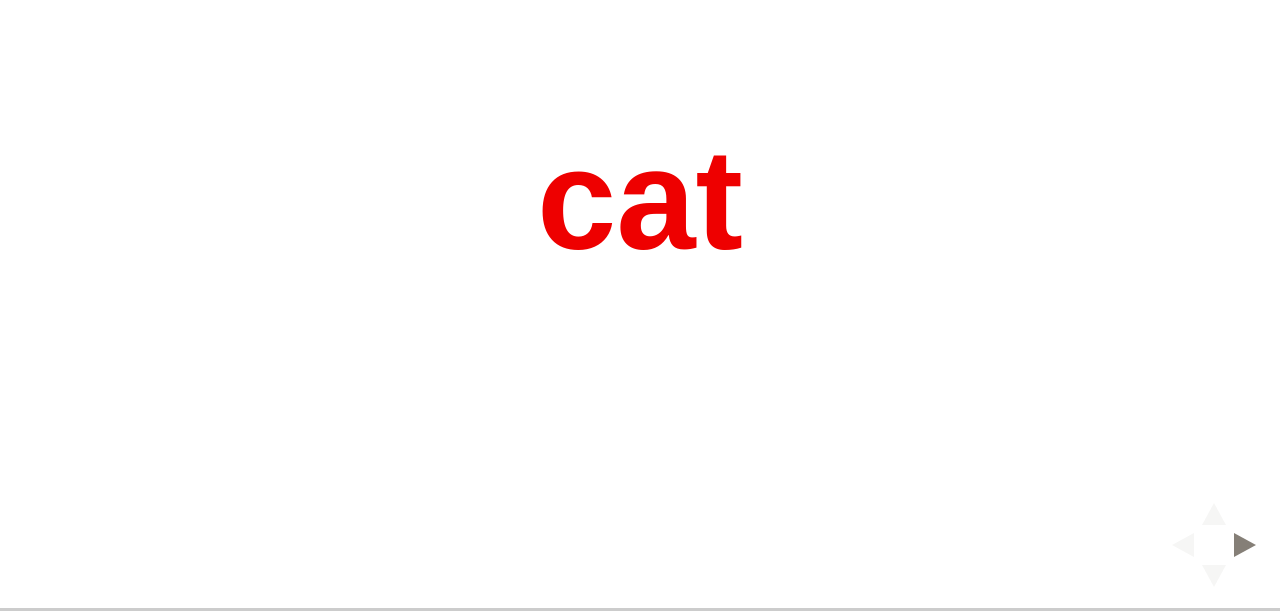
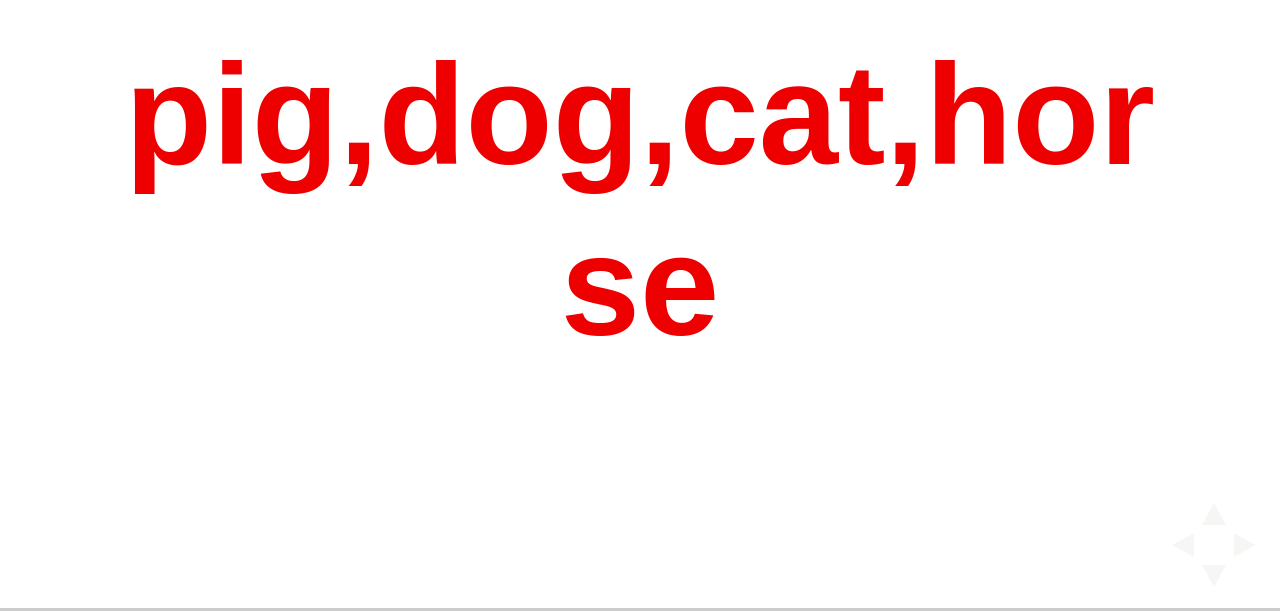
Before and after one commit to bigsoftpaws/reading, a plain HTML site: page index.html in a window 1280 px wide. Shown: the part 189-800 px from the top of the page. Drawn offline with nearby package versions, Linux system fonts and the light colour scheme; files whose address does not match are found by name.

Commit message:
Update index.html

```diff
--- a/index.html
+++ b/index.html
@@ -36,7 +36,9 @@
 
         <script>
 
-            var wordList = _.shuffle(['pig', 'dog', 'cat', 'horse']);
+            $.get( "data.json", function( data ) {
+                var wordList = _.shuffle(data);
+
                 $.each(wordList, function( index, value ) {
                 $( ".slides" ).append( '<section data-background="#fff" data-transition="convex"><h2>' + value
                                       + '</h2></section>' );
@@ -52,6 +54,7 @@
                     // transitionSpeed: 'slow',
                     // backgroundTransition: 'slide'
                 });
+            });
 
         </script>
 
```
Lines whose indentation alone changed are shown as unchanged.
